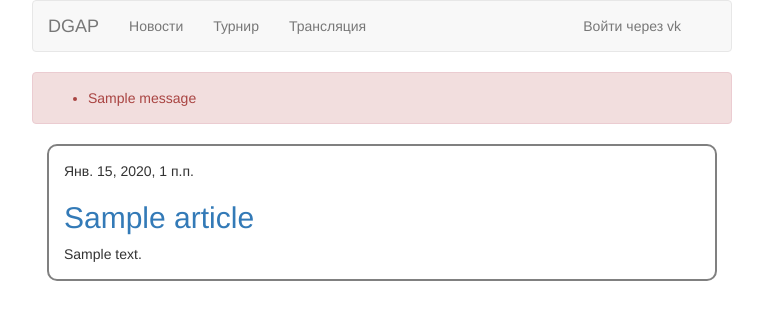
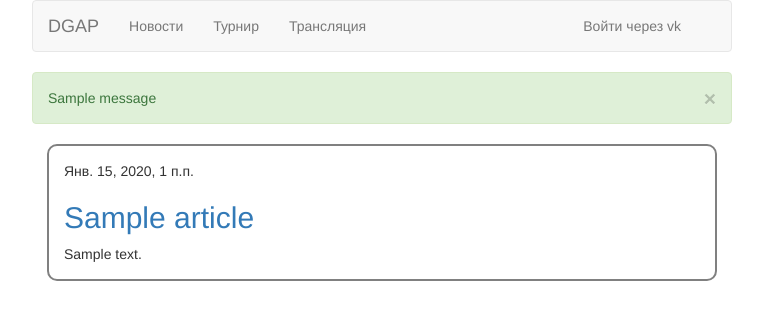
Before and after one commit to FOPF/dgap_challenge, a Django app: a page that uses dota/templates/dota/base.html in a window 1280 px wide. Shown: the top 320 px of the page, without its empty margins (258-1021 px from the left). Run offline with Django 3.2, Linux system fonts and the light colour scheme; tables that the repository leaves empty hold one stand-in row (values such as "Sample post"); one stand-in notice (Sample message) is shown; some libraries are stand-ins or nearby versions.

Commit message:
Added better message displaying, fixed bug #1  Other enchancements

```diff
--- a/dgap_challenge/settings.py
+++ b/dgap_challenge/settings.py
@@ -106,6 +106,7 @@ SOCIAL_AUTH_PIPELINE = (
     'social.pipeline.social_auth.associate_user',
     'social.pipeline.social_auth.load_extra_data',
     'social.pipeline.user.user_details',
+    'dota.views.add_profile',
 )
 
 AUTH_PASSWORD_VALIDATORS = [
--- a/dota/admin.py
+++ b/dota/admin.py
@@ -1,8 +1,7 @@
 from django.contrib import admin
-from dota.models import UserProfile
-
-from .models import Article
+from .models import Article, Team, UserProfile
 # Register your models here.
 
 admin.site.register(Article)
+admin.site.register(Team)
 admin.site.register(UserProfile)
--- a/dota/models.py
+++ b/dota/models.py
@@ -14,6 +14,9 @@ class Team(models.Model):
     name = models.CharField('Название', max_length=40, default='')
     invite_key = models.CharField('Ключ для приглашения', max_length=50, default='')
 
+    def __str__(self):
+        return self.name
+
 
 class UserProfile(models.Model):
     user = models.OneToOneField(User, default=None)
@@ -21,3 +24,6 @@ class UserProfile(models.Model):
     team = models.ForeignKey(Team, default=-1)
     captain = models.BooleanField('Капитан', default=False)
     mmr = models.IntegerField('MMR', default=0)
+
+    def __sts__(self):
+        return self.user.first_name + self.user.last_name
--- a/dota/templates/dota/base.html
+++ b/dota/templates/dota/base.html
@@ -4,6 +4,7 @@
     <meta charset="UTF-8">
     <title>Кубок ФОПФа</title>
 
+    <script src="//code.jquery.com/jquery-2.1.1.min.js"></script>
     {% load bootstrap3 %}
     {% bootstrap_css %}
     {% bootstrap_javascript %}
@@ -48,13 +49,16 @@
     </nav>
 
     {% if messages %}
-        <div class="alert alert-danger">
-            <ul class="messages">
+            <div class="messages">
             {% for message in messages %}
-                <li{% if message.tags %} class="{{ message.tags }}"{% endif %}>{{ message }}</li>
+                <div class="alert alert-dismiss alert-{% if 'error' in message.tags %}danger">
+                    {% else %}{{ message.tags }}">{% endif %}
+                    <a href="#" class="close" data-dismiss="alert" aria-label="close">&times;</a>
+                    <p>{{ message }}</p>
+                </div>
             {% endfor %}
-            </ul>
-        </div>
+            </div>
+
     {% endif %}
 
     <div class="container-fluid main">
--- a/dota/views.py
+++ b/dota/views.py
@@ -2,11 +2,10 @@ from django.contrib import messages
 from django.contrib.auth.decorators import login_required
 from django.shortcuts import render, redirect
 from django.views import generic
-from dota.models import Team
 from django.contrib.auth import logout as auth_logout
 import random
 
-from .models import Article
+from .models import Article, Team, UserProfile
 
 
 class ArticlesList(generic.ListView): # представление в виде списка
@@ -35,6 +34,11 @@ def logout(request):
     auth_logout(request)
     return redirect('index')
 
+
+def add_profile(backend, user, response, *args, **kwargs):
+    if not hasattr(user, 'userprofile'):
+        user.userprofile = UserProfile(user=user)
+        user.userprofile.save()
 
 def join(request):
     user = request.user
```
